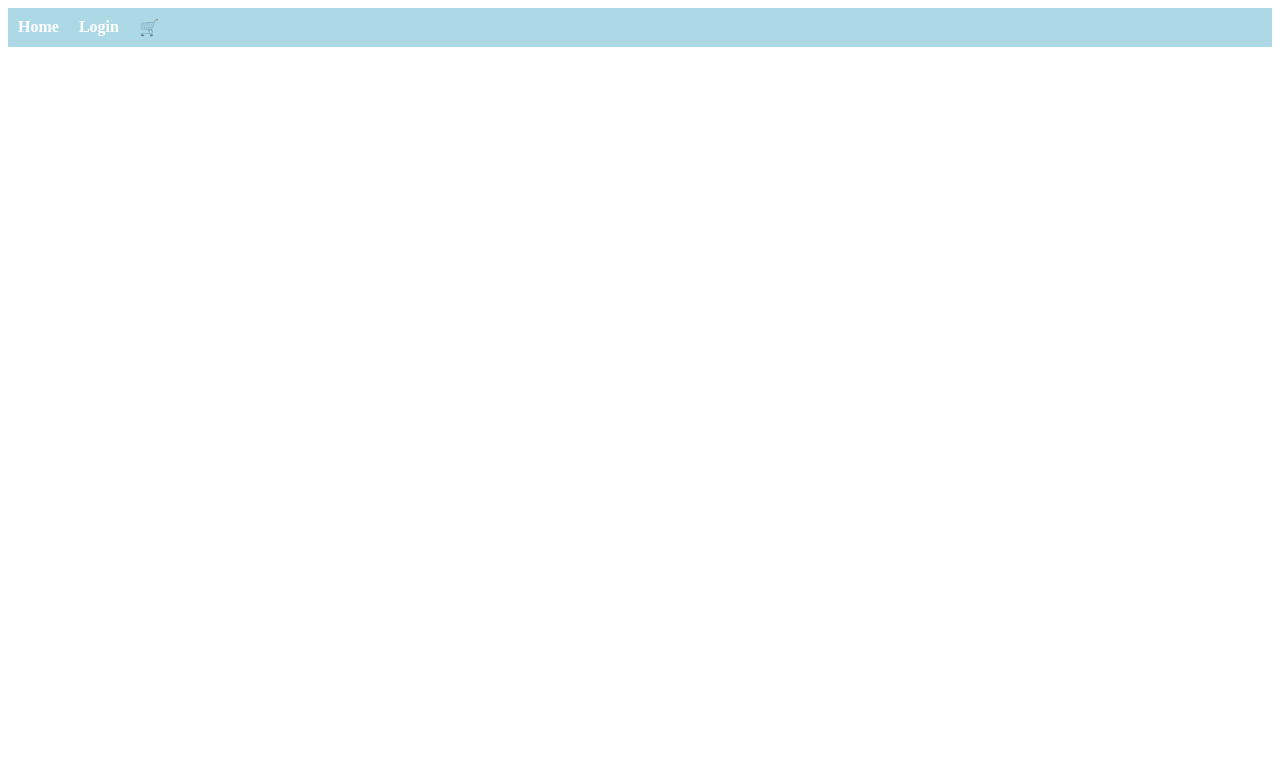
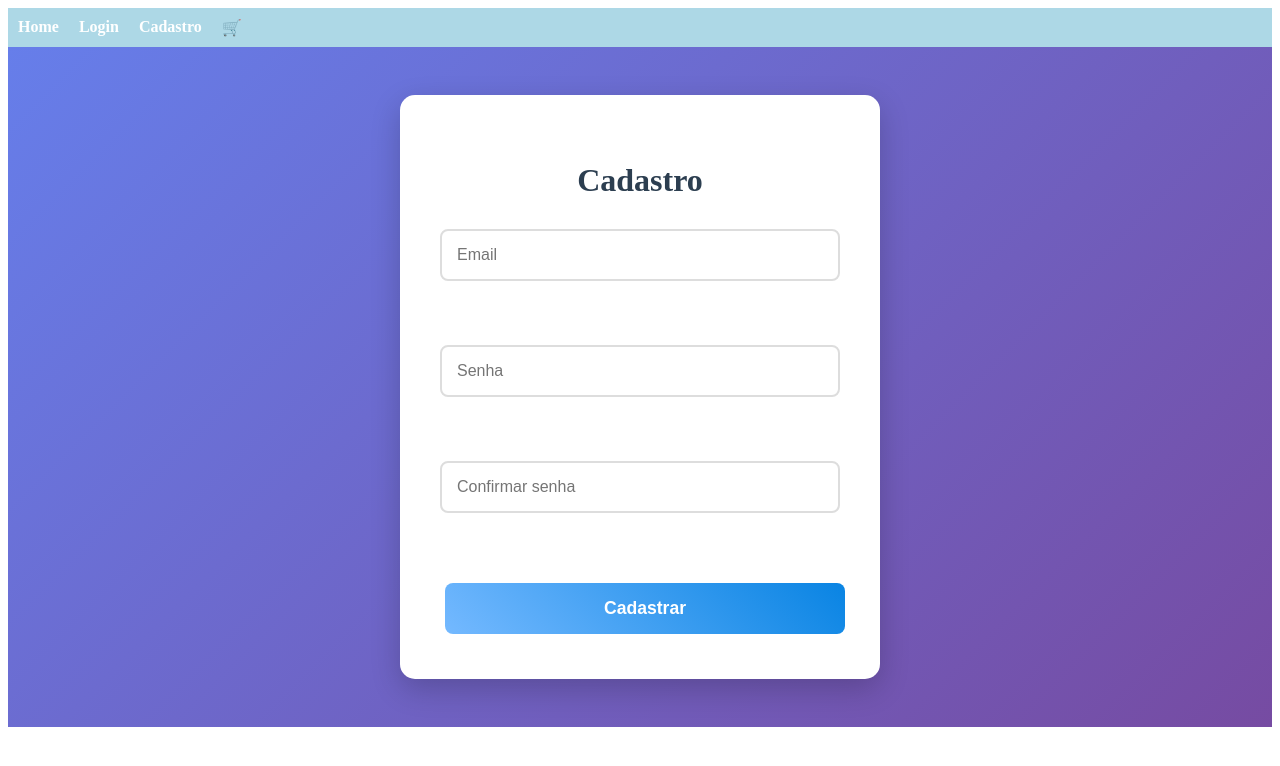
Before and after one commit to GusGoat014/FakeStore, a React (Vite) app: page /cadastro in a window 1280 px wide. Before the commit this address had no page. Shown: the top 766 px of the page. Built offline with nearby package versions, Linux system fonts and the light colour scheme.

Commit message:
Criei a rota de Cadastro

```diff
--- a/src/App.jsx
+++ b/src/App.jsx
@@ -3,6 +3,7 @@ import Home from './pages/Home'
 import Login from './pages/Login'
 import Carrinho from './pages/Carrinho'
 import ProdutoDetalhe from './pages/ProdutoDetalhes'
+import Cadastro from './pages/Cadastro'
 import { BrowserRouter, NavLink,Route,Routes } from 'react-router-dom'
 
 export default function App() {
@@ -13,6 +14,7 @@ export default function App() {
         <nav className="navbar">
           <NavLink to='/' className="nav-link">Home</NavLink>
           <NavLink to='/login' className="nav-link">Login</NavLink>
+          <NavLink to='/cadastro' className="nav-link">Cadastro</NavLink>
           <NavLink to='/carrinho' className="nav-link">🛒</NavLink>
         </nav>
         <Routes>
@@ -20,6 +22,7 @@ export default function App() {
           <Route path='/login' element={<Login/>}/>
           <Route path='/ProdutoDetalhes/:id' element={<ProdutoDetalhe/>}/>
           <Route path='/carrinho' element={<Carrinho/>}/>
+          <Route path='/cadastro' element={<Cadastro/>}/>
         </Routes>
       </BrowserRouter>
     </>
--- a/src/pages/Cadastro.jsx
+++ b/src/pages/Cadastro.jsx
@@ -1,6 +1,6 @@
 import { useForm } from "react-hook-form";
 import { yupResolver } from "@hookform/resolvers/yup";
-import { schema } from "./schema";
+import { schema } from "schema";
 import "./Cadastro.css";
 
 export default function Cadastro(){
```
